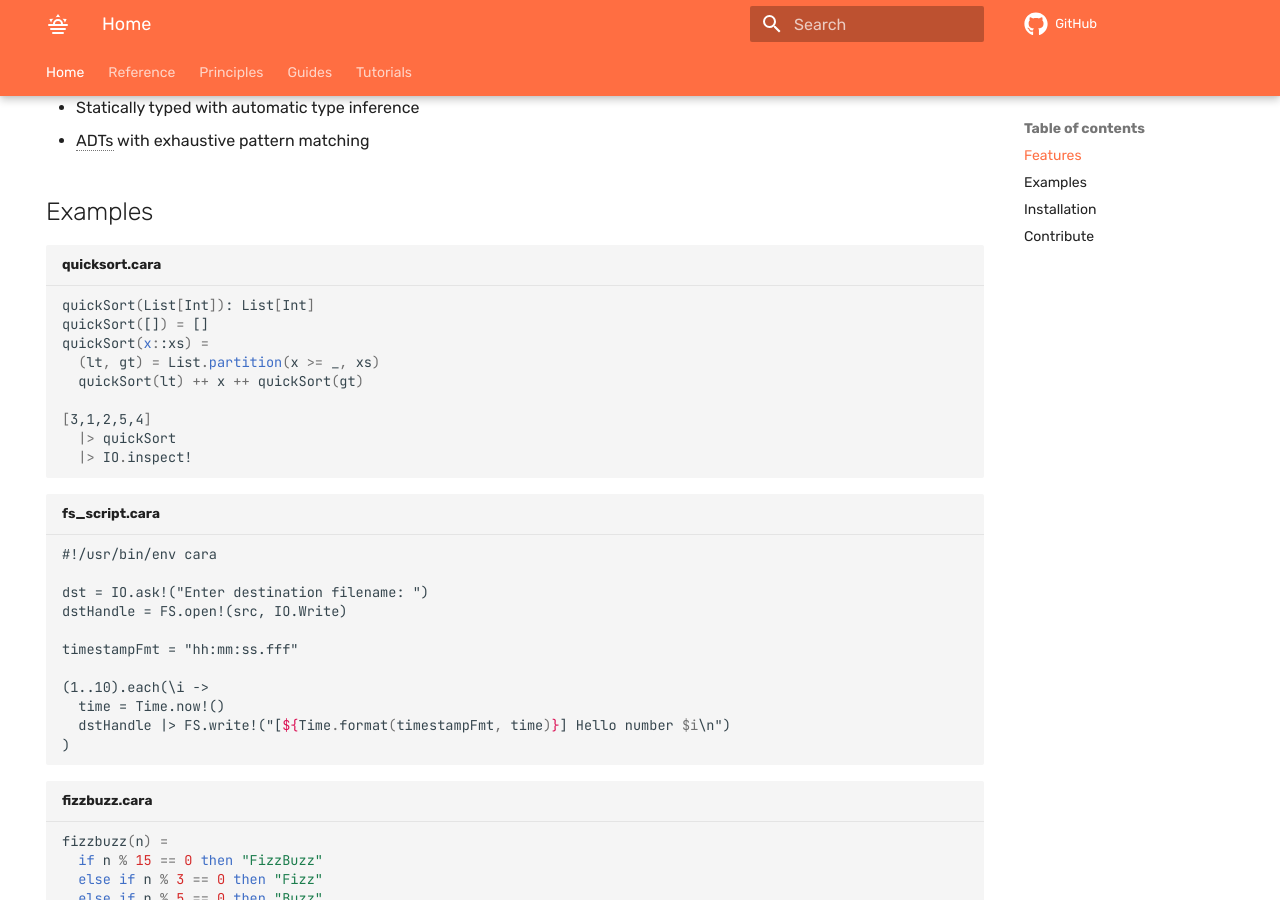
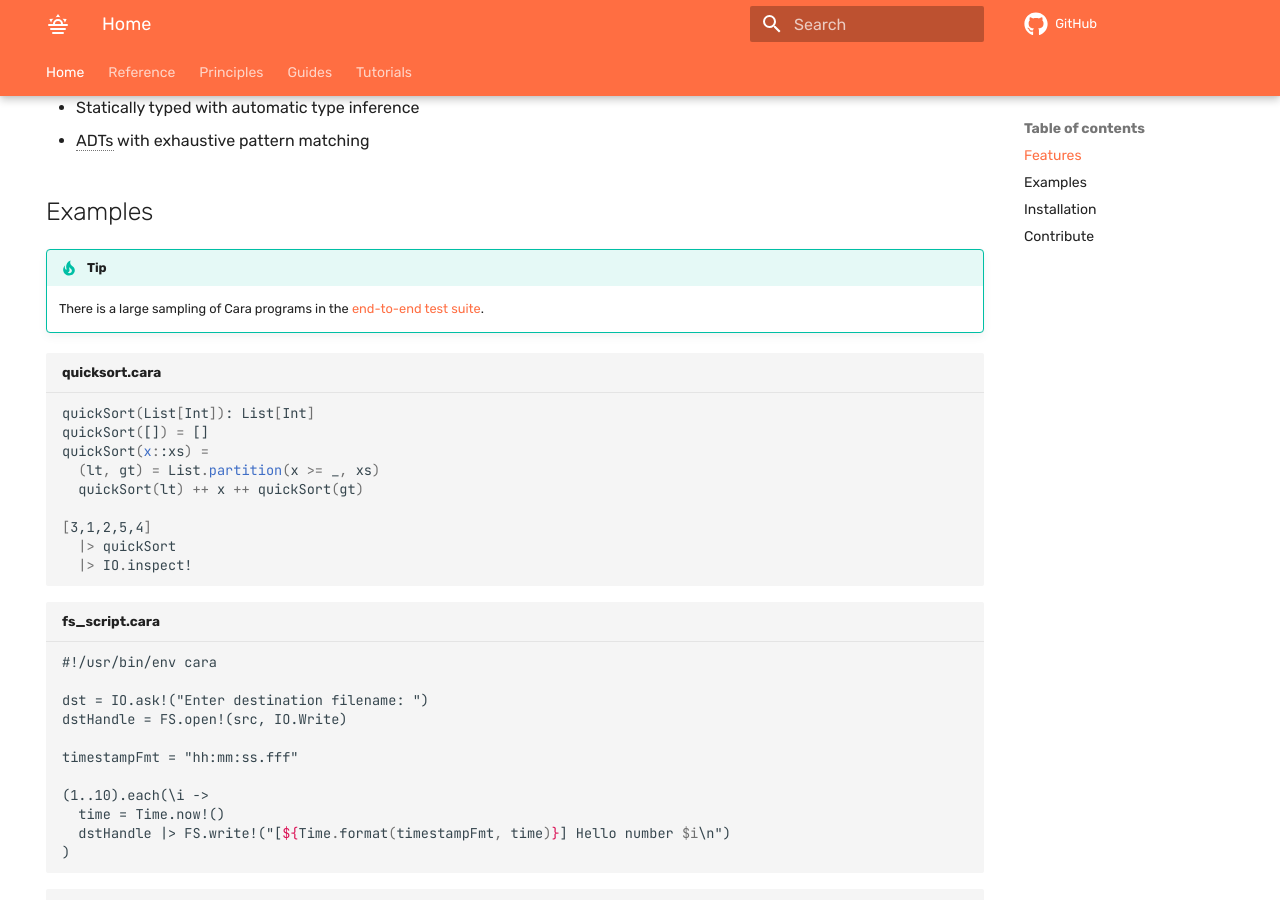
Before and after one commit to cara-lang/website, an MkDocs documentation site: the page built from docs/index.md, in a window 1280 px wide and 900 px high, scrolled down 692 px. Built offline with MkDocs 1.6.1 and Material for MkDocs 9.7.7, drawn with Linux system fonts in a browser that asks for light colours; emoji names are drawn with the system emoji font; plug-ins that fetch from the network failed and are left out; comment, search, counter and statistics services are not loaded.

Commit message:
Note the e2e suite in Examples section

````diff
--- a/docs/index.md
+++ b/docs/index.md
@@ -35,6 +35,10 @@ Here is an incomplete list of Cara's features:
 * ADTs with exhaustive pattern matching
 
 ## Examples
+
+!!! tip
+    There is a large sampling of Cara programs in the [end-to-end test
+    suite](https://github.com/cara-lang/compiler/tree/main/end-to-end-tests).
 
 ``` cara title="quicksort.cara"
 quickSort(List[Int]): List[Int]
````
